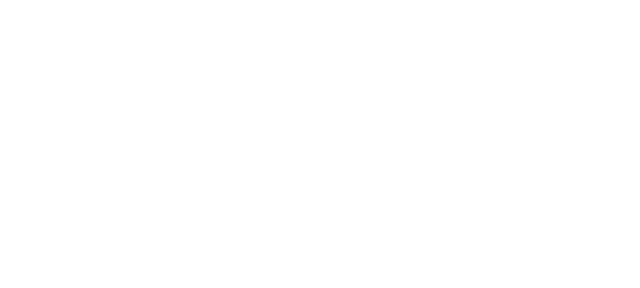
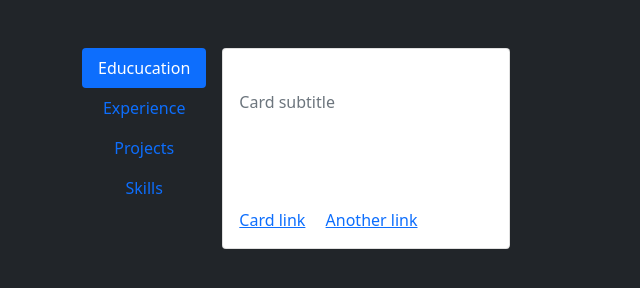
Before and after one commit to RhysMcCabe/portfolio, a plain HTML site: page index.html in a window 1280 px wide. Shown: the whole page, without its empty margins (0-640 px from the left). Drawn offline with nearby package versions, Linux system fonts and the light colour scheme.

Commit message:
layout ideas

```diff
--- a/index.html
+++ b/index.html
@@ -5,14 +5,38 @@
     <meta http-equiv="X-UA-Compatible" content="IE=edge">
     <meta name="viewport" content="width=device-width, initial-scale=1.0">
     <link href="https://cdn.jsdelivr.net/npm/bootstrap@5.0.2/dist/css/bootstrap.min.css" rel="stylesheet" integrity="sha384-EVSTQN3/azprG1Anm3QDgpJLIm9Nao0Yz1ztcQTwFspd3yD65VohhpuuCOmLASjC" crossorigin="anonymous">
-    <script src="https://cdn.jsdelivr.net/npm/bootstrap@5.0.2/dist/js/bootstrap.bundle.min.js" integrity="sha384-MrcW6ZMFYlzcLA8Nl+NtUVF0sA7MsXsP1UyJoMp4YLEuNSfAP+JcXn/tWtIaxVXM" crossorigin="anonymous"></script>
     <title>Rhys McCabe</title>
 </head>
-<body>
-    <div class="container">
+<body class="bg-dark">
+    <script src="https://cdn.jsdelivr.net/npm/@popperjs/core@2.9.2/dist/umd/popper.min.js" integrity="sha384-IQsoLXl5PILFhosVNubq5LC7Qb9DXgDA9i+tQ8Zj3iwWAwPtgFTxbJ8NT4GN1R8p" crossorigin="anonymous"></script>
+<script src="https://cdn.jsdelivr.net/npm/bootstrap@5.0.2/dist/js/bootstrap.min.js" integrity="sha384-cVKIPhGWiC2Al4u+LWgxfKTRIcfu0JTxR+EQDz/bgldoEyl4H0zUF0QKbrJ0EcQF" crossorigin="anonymous"></script>
+    <script src="https://cdn.jsdelivr.net/npm/bootstrap@5.0.2/dist/js/bootstrap.bundle.min.js" integrity="sha384-MrcW6ZMFYlzcLA8Nl+NtUVF0sA7MsXsP1UyJoMp4YLEuNSfAP+JcXn/tWtIaxVXM" crossorigin="anonymous"></script>
+
+    <div class="container mt-5">
         <div class="row">
-<div class="col-6">
-
+<div class="col-3">
+    <div class="d-flex align-items-start">
+        <div class="nav flex-column nav-pills me-3" id="v-pills-tab" role="tablist" aria-orientation="vertical">
+          <button class="nav-link active" id="v-pills-home-tab" data-bs-toggle="pill" data-bs-target="#v-pills-home" type="button" role="tab" aria-controls="v-pills-home" aria-selected="true">Educucation</button>
+          <button class="nav-link" id="v-pills-profile-tab" data-bs-toggle="pill" data-bs-target="#v-pills-profile" type="button" role="tab" aria-controls="v-pills-profile" aria-selected="false">Experience</button>
+          <button class="nav-link" id="v-pills-messages-tab" data-bs-toggle="pill" data-bs-target="#v-pills-messages" type="button" role="tab" aria-controls="v-pills-messages" aria-selected="false">Projects</button>
+          <button class="nav-link" id="v-pills-settings-tab" data-bs-toggle="pill" data-bs-target="#v-pills-settings" type="button" role="tab" aria-controls="v-pills-settings" aria-selected="false">Skills</button>
+        </div>
+        <div class="tab-content text-white" id="v-pills-tabContent">
+          <div class="tab-pane fade show active" id="v-pills-home" role="tabpanel" aria-labelledby="v-pills-home-tab"><div class="card" style="width: 18rem;">
+            <div class="card-body">
+              <h5 class="card-title">Card title</h5>
+              <h6 class="card-subtitle mb-2 text-muted">Card subtitle</h6>
+              <p class="card-text">Some quick example text to build on the card title and make up the bulk of the card's content.</p>
+              <a href="#" class="card-link">Card link</a>
+              <a href="#" class="card-link">Another link</a>
+            </div>
+          </div></div>
+          <div class="tab-pane fade" id="v-pills-profile" role="tabpanel" aria-labelledby="v-pills-profile-tab">...</div>
+          <div class="tab-pane fade" id="v-pills-messages" role="tabpanel" aria-labelledby="v-pills-messages-tab">...</div>
+          <div class="tab-pane fade" id="v-pills-settings" role="tabpanel" aria-labelledby="v-pills-settings-tab">...</div>
+        </div>
+      </div>
 </div>
         </div>
 
```
